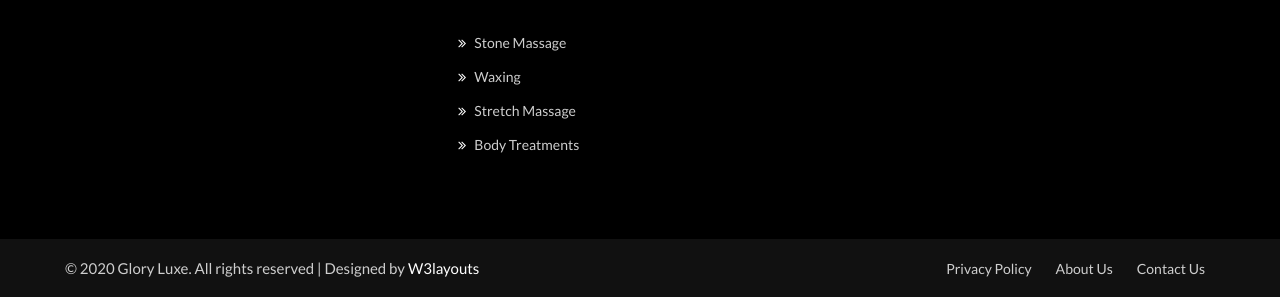
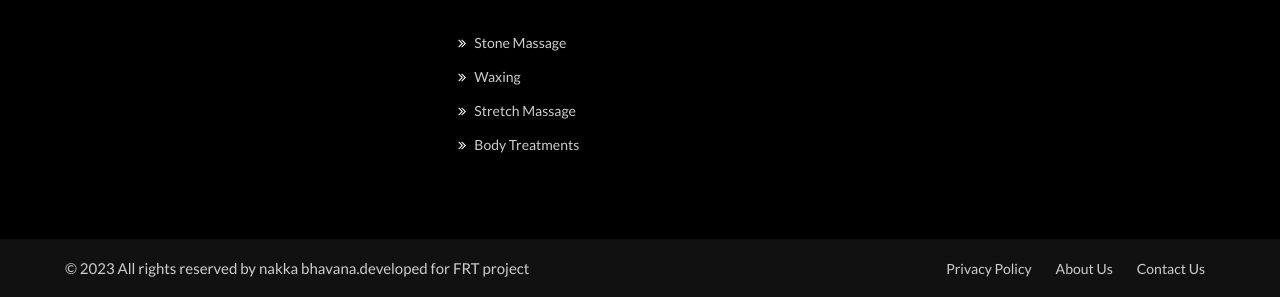
Before and after one commit to NakkaBhavana/project-frtmicrosoftazure, a plain HTML site: page services.html in a window 1280 px wide. Shown: the part 4545-4842 px from the top of the page. Drawn offline with nearby package versions, Linux system fonts and the light colour scheme; a web font is replaced by a local one.

Commit message:
Update services.html

```diff
--- a/services.html
+++ b/services.html
@@ -1,7 +1,4 @@
-<!--
-Author: W3layouts
-Author URL: http://w3layouts.com
--->
+
 <!doctype html>
 <html lang="zxx">
 
@@ -651,8 +648,7 @@ Author URL: http://w3layouts.com
 				<div class="container">
 					<div class="copyright-footer">
 						<div class="columns text-lg-left">
-							<p>© 2020 Glory Luxe. All rights reserved | Designed by <a
-									href="https://w3layouts.com">W3layouts</a></p>
+							<p>© 2023 All rights reserved by nakka bhavana.developed for FRT project</a></p>
 						</div>
 						<ul class="columns text-lg-right">
 							<li><a href="#">Privacy Policy</a>
```
